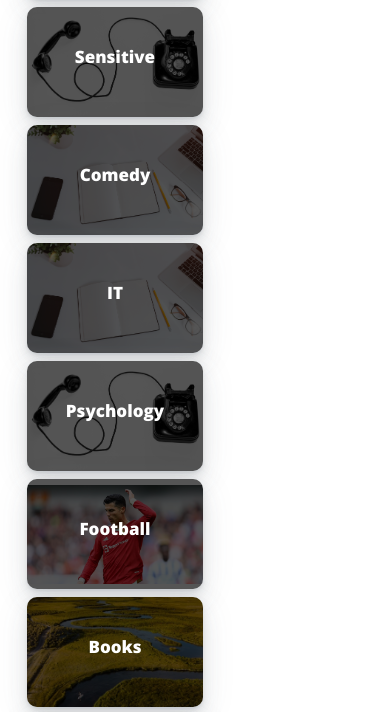
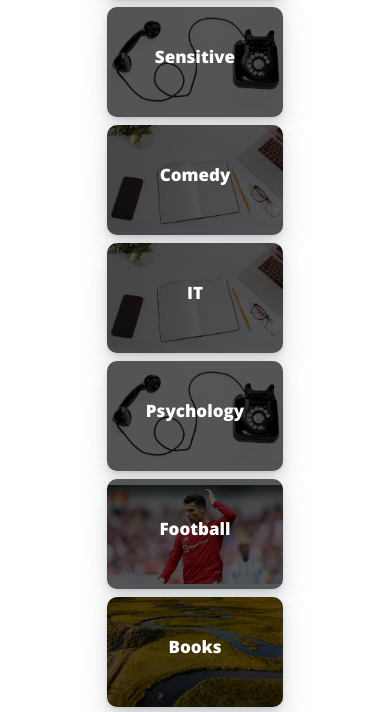
Before and after one commit to hwandev12/portfolio-code-out, a Django app: page /categories/ in a window 390 px wide. Shown: the part 770-1482 px from the top of the page. Run offline with Django 4.2, Linux system fonts and the light colour scheme; data comes from the database, SQL or seed files in the repository; some libraries are stand-ins or nearby versions.

Commit message:
update cards

```diff
--- a/templates/pages/category_cards.html
+++ b/templates/pages/category_cards.html
@@ -69,11 +69,6 @@
       width: 220px !important;
     }
   }
-  @media(max-width: 500px) {
-    .card_big {
-      transform: translateX(15px);
-    }
-  }
   .card_big {
     margin-top: 100px !important;
   }
@@ -122,7 +117,7 @@
   </div>
 </header>
 <div class="col-md-10 card_big">
-  <div class="row">
+  <div class="row align-items-center justify-content-center">
     {% for cat in categories %}
     <div class="col-xl-3 col-lg-6 card_bg mb-2">
       <div class="card child" style="background-image: url({{ cat.image.url }});">
```
